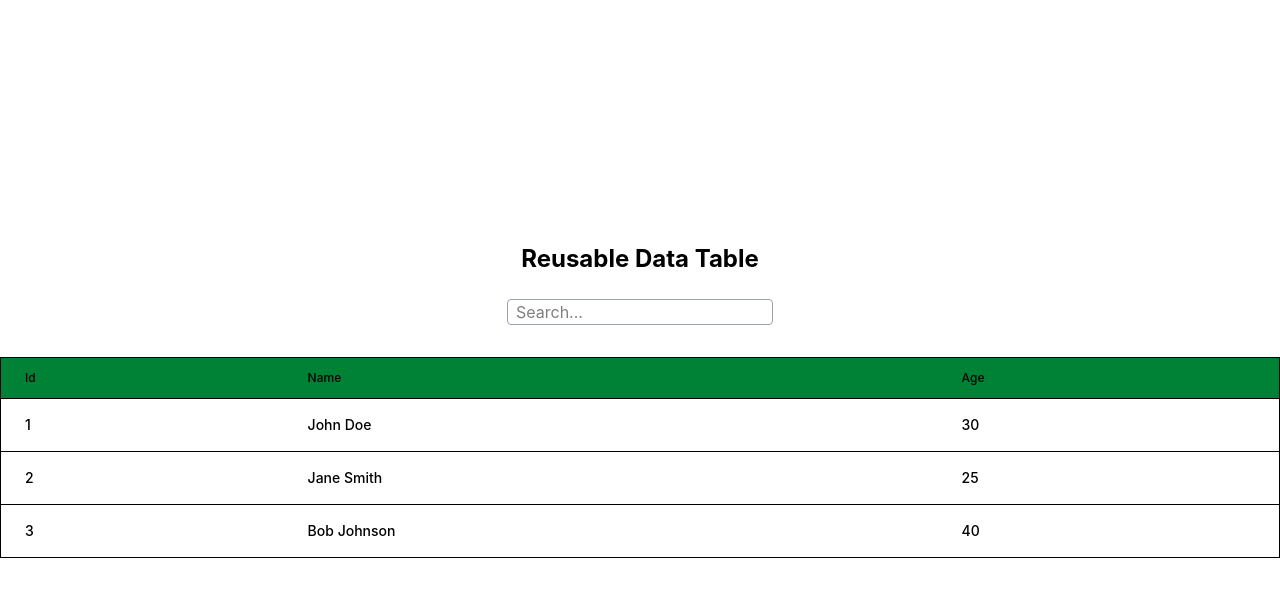
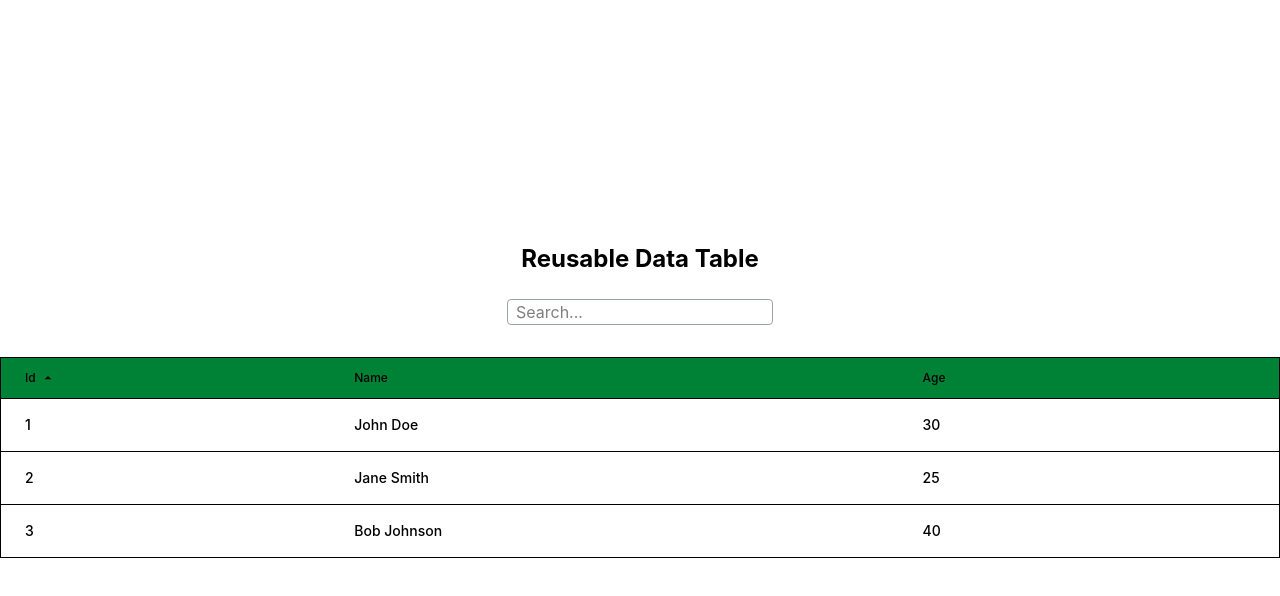
Before and after one commit to 5no0p/reusable-table-vue, a Vue app: page / in a window 1280 px wide. Both pictures are taken after a click on the element "Id". Shown: the top 596 px of the page. Built offline with nearby package versions, Linux system fonts and the light colour scheme.

Commit message:
fix: fix the arrow and hide it on unsorted columns

```diff
--- a/src/Grid.vue
+++ b/src/Grid.vue
@@ -77,8 +77,19 @@ const capitalize = (s) => s.charAt(0).toUpperCase() + s.slice(1)
                 @click="sortBy(key)"
               class="px-6 py-3 text-start text-xs font-medium"
               >
+              <div class="flex items-center justify-start gap-1">
+
                 {{ capitalize(key) }}
-                <span v-if="sortConfig.key === key" class="arrow" :class="sortConfig.direction"></span>
+              <span class="flex h-4 w-4 shrink-0 items-center justify-center" :class="{ invisible: sortConfig.key !== key }">
+
+                <svg  class="arrow" viewBox="0 0 24 24" width="16" height="16">
+                  <path v-if="sortConfig.direction === 'asc'" fill="currentColor" d="M7 14l5-5 5 5H7z" />
+                  <path v-else-if="sortConfig.direction === 'desc'" fill="currentColor" d="M7 10l5 5 5-5H7z" />
+                  <path v-else fill="currentColor" d="M7 10l5-5 5 5H7zM7 14l5 5 5-5H7z" />
+                </svg>
+              </span>
+
+              </div>
               </th>
             </tr>
           </thead>
```
